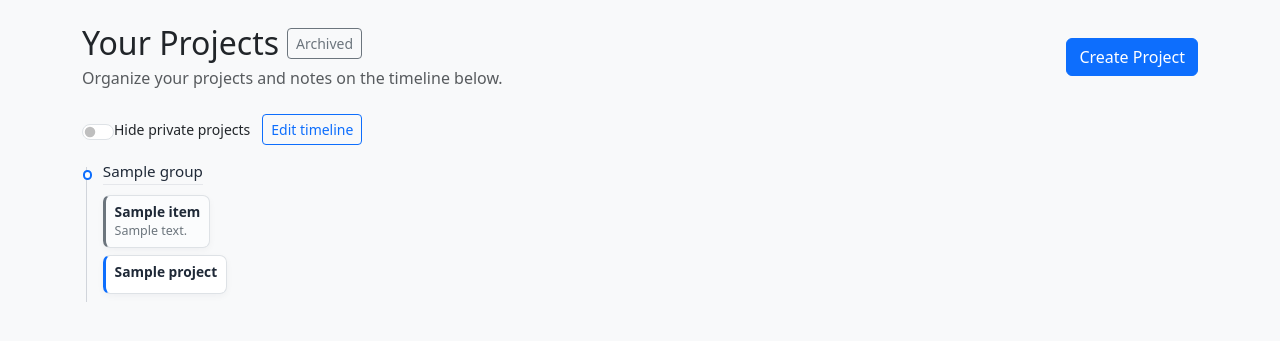
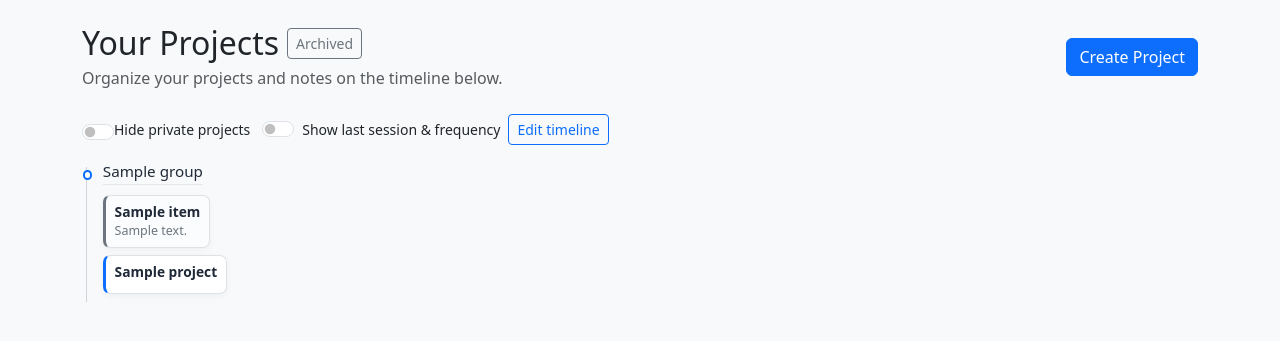
Before and after one commit to SzymonEls/AI-productivity-app, a Flask app: page /projects/dashboard in a window 1280 px wide. Shown: the part 56-397 px from the top of the page. Run offline with Flask 3, Linux system fonts and the light colour scheme; a user stored in the database is signed in; tables that the repository leaves empty hold one stand-in row (values such as "Sample post"); parts of the project's set-up code (start-up, migrations or seed data) failed here and were passed over; some libraries are stand-ins or nearby versions.

Commit message:
Add info to projects in timeline view

```diff
--- a/app/projects/routes.py
+++ b/app/projects/routes.py
@@ -6,7 +6,7 @@ from sqlalchemy.exc import SQLAlchemyError
 from ..extensions import db
 from ..markdown_utils import render_project_markdown
 from ..models import Project, ProjectTimelineGroup, ProjectTimelineItem
-from ..time_tracking.service import today_project_summary, utc_now
+from ..time_tracking.service import project_last_session_labels, today_project_summary, utc_now
 
 
 projects_bp = Blueprint("projects", __name__, url_prefix="/projects")
@@ -27,12 +27,14 @@ def dashboard():
         .all()
     )
     timeline_groups = _get_or_create_timeline(projects)
-    timeline_data = [_serialize_timeline_group(group) for group in timeline_groups]
+    last_session_labels = project_last_session_labels(current_user.id, projects)
+    timeline_data = [_serialize_timeline_group(group, last_session_labels) for group in timeline_groups]
     return render_template(
         "projects/dashboard.html",
         projects=projects,
         timeline_groups=timeline_groups,
         timeline_data=timeline_data,
+        project_last_session_labels=last_session_labels,
     )
 
 
@@ -420,7 +422,13 @@ def save_timeline():
         return jsonify({"ok": False, "message": "Failed to save the timeline."}), 500
 
     timeline_groups = _get_or_create_timeline(projects)
-    return jsonify({"ok": True, "groups": [_serialize_timeline_group(group) for group in timeline_groups]})
+    last_session_labels = project_last_session_labels(current_user.id, projects)
+    return jsonify(
+        {
+            "ok": True,
+            "groups": [_serialize_timeline_group(group, last_session_labels) for group in timeline_groups],
+        }
+    )
 
 
 def _wants_json_response():
@@ -480,20 +488,21 @@ def _get_or_create_timeline(projects):
     )
 
 
-def _serialize_timeline_group(group):
+def _serialize_timeline_group(group, last_session_labels=None):
     return {
         "id": group.id,
         "name": group.name or "",
         "items": [
-            _serialize_timeline_item(item)
+            _serialize_timeline_item(item, last_session_labels)
             for item in group.items
             if item.item_type != "project" or (item.project and not item.project.is_archived)
         ],
     }
 
 
-def _serialize_timeline_item(item):
+def _serialize_timeline_item(item, last_session_labels=None):
     if item.item_type == "project":
+        last_session_labels = last_session_labels or {}
         return {
             "id": item.id,
             "type": "project",
@@ -501,6 +510,8 @@ def _serialize_timeline_item(item):
             "title": item.project.title if item.project else "Project",
             "url": url_for("projects.project_detail", project_id=item.project_id) if item.project_id else "#",
             "is_private": bool(item.project.is_private) if item.project else False,
+            "frequency": item.project.frequency if item.project else "",
+            "last_session_label": last_session_labels.get(item.project_id, "Last session: none"),
         }
 
     return {
--- a/app/templates/projects/dashboard.html
+++ b/app/templates/projects/dashboard.html
@@ -20,6 +20,10 @@
             <div class="form-check form-switch timeline-private-toggle">
                 <input class="form-check-input" type="checkbox" id="hidePrivateTimelineItems" data-hide-private-timeline>
                 <label class="form-check-label small" for="hidePrivateTimelineItems">Hide private projects</label>
+            </div>
+            <div class="form-check form-switch timeline-stats-toggle">
+                <input class="form-check-input" type="checkbox" id="showProjectStatsTimelineItems" data-show-project-stats-timeline>
+                <label class="form-check-label small" for="showProjectStatsTimelineItems">Show last session &amp; frequency</label>
             </div>
             <button type="button" class="btn btn-outline-secondary btn-sm" data-timeline-add-group>Add group</button>
             <button type="button" class="btn btn-outline-primary btn-sm" data-timeline-edit-toggle>Edit timeline</button>
@@ -53,6 +57,10 @@
                                         <button type="button" class="timeline-drag-handle d-none" data-drag-handle aria-label="Move">::</button>
                                         <div class="timeline-item-main">
                                             <a class="timeline-item-title" href="{{ url_for('projects.project_detail', project_id=item.project_id) }}" data-private-mask-title>{{ item.project.title }}</a>
+                                            <div class="timeline-item-meta d-none" data-project-meta>
+                                                {% if item.project.frequency %}<span class="timeline-item-text preserve-lines">{{ item.project.frequency }}</span>{% endif %}
+                                                <span class="manual-last-session">{{ project_last_session_labels.get(item.project_id, "Last session: none") }}</span>
+                                            </div>
                                         </div>
                                     </article>
                                 {% elif item.item_type == "note" %}
@@ -103,6 +111,7 @@
         const cancelButton = document.querySelector("[data-timeline-cancel]");
         const addGroupButton = document.querySelector("[data-timeline-add-group]");
         const hidePrivateToggle = document.querySelector("[data-hide-private-timeline]");
+        const showProjectStatsToggle = document.querySelector("[data-show-project-stats-timeline]");
 
         if (!timelinePanel || !timelineRoot || !timelineDataNode) {
             return;
@@ -144,6 +153,7 @@
             `).join("");
             setEditMode(editMode);
             updatePrivacyMask();
+            updateProjectStatsVisibility();
         };
 
         const renderTimelineItem = (item) => {
@@ -153,6 +163,10 @@
                         <button type="button" class="timeline-drag-handle d-none" data-drag-handle aria-label="Move">::</button>
                         <div class="timeline-item-main">
                             <a class="timeline-item-title" href="${escapeHtml(item.url || "#")}" data-private-mask-title>${escapeHtml(item.title || "Project")}</a>
+                            <div class="timeline-item-meta d-none" data-project-meta>
+                                ${item.frequency ? `<span class="timeline-item-text preserve-lines">${escapeHtml(item.frequency)}</span>` : ""}
+                                <span class="manual-last-session">${escapeHtml(item.last_session_label || "Last session: none")}</span>
+                            </div>
                         </div>
                     </article>
                 `;
@@ -200,6 +214,13 @@
                     }
                     bodyNode.textContent = shouldMask && isPrivate ? "" : bodyNode.dataset.originalText;
                 }
+            });
+        };
+
+        const updateProjectStatsVisibility = () => {
+            const shouldShow = Boolean(showProjectStatsToggle?.checked);
+            timelineRoot.querySelectorAll("[data-project-meta]").forEach((meta) => {
+                meta.classList.toggle("d-none", !shouldShow);
             });
         };
 
@@ -489,6 +510,7 @@
         });
 
         hidePrivateToggle?.addEventListener("change", updatePrivacyMask);
+        showProjectStatsToggle?.addEventListener("change", updateProjectStatsVisibility);
 
         editToggle?.addEventListener("click", () => setEditMode(true));
         cancelButton?.addEventListener("click", () => {
--- a/app/time_tracking/service.py
+++ b/app/time_tracking/service.py
@@ -3,6 +3,7 @@ from datetime import date, datetime, time, timezone
 from zoneinfo import ZoneInfo
 
 from flask import current_app
+from sqlalchemy import func
 
 from ..models import ProjectTimeEntry
 
@@ -141,3 +142,55 @@ def daily_totals_by_project(user_id, day):
     for entry in entries:
         totals[entry.project_id] += entry_overlap_seconds(entry, range_start, range_end, now)
     return totals
+
+
+def project_last_session_labels(user_id, projects):
+    project_ids = [project.id for project in projects]
+    if not project_ids:
+        return {}
+
+    last_sessions = dict(
+        ProjectTimeEntry.query.with_entities(ProjectTimeEntry.project_id, func.max(ProjectTimeEntry.started_at))
+        .filter(ProjectTimeEntry.user_id == user_id, ProjectTimeEntry.project_id.in_(project_ids))
+        .group_by(ProjectTimeEntry.project_id)
+        .all()
+    )
+
+    now = utc_now()
+    return {
+        project.id: human_last_session_label(last_sessions.get(project.id), now)
+        for project in projects
+    }
+
+
+def human_last_session_label(value, now):
+    if not value:
+        return "Last session: none"
+
+    timestamp = ensure_utc(value)
+    seconds = int(max((now - timestamp).total_seconds(), 0))
+
+    if seconds < 60:
+        return "Last session: just now"
+    if seconds < 3600:
+        minutes = seconds // 60
+        return f"Last session: {minutes} min ago"
+    if seconds < 86400:
+        hours = seconds // 3600
+        return f"Last session: {hours} hr ago"
+    if seconds < 172800:
+        return "Last session: yesterday"
+    if seconds < 604800:
+        days = seconds // 86400
+        return f"Last session: {days} days ago"
+    if seconds < 1209600:
+        return "Last session: a week ago"
+    if seconds < 2592000:
+        weeks = seconds // 604800
+        return f"Last session: {weeks} wk ago"
+    if seconds < 31536000:
+        months = seconds // 2592000
+        return f"Last session: {months} mo ago"
+
+    years = seconds // 31536000
+    return "Last session: a year ago" if years == 1 else f"Last session: {years} years ago"
```
Also changed, not shown: app/ai/routes.py (+5 -57 lines).
